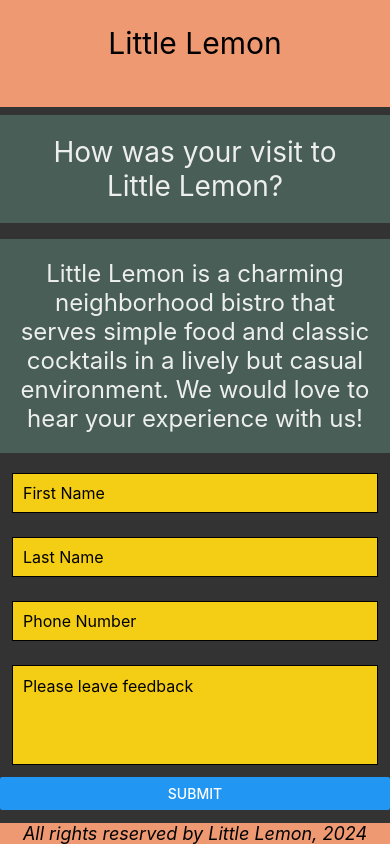
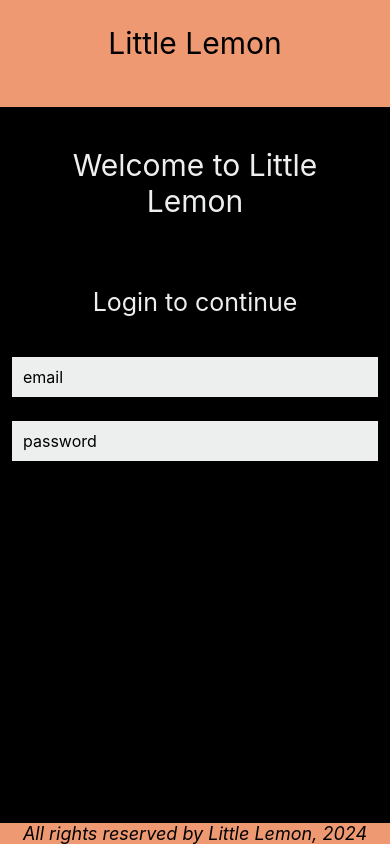
Before and after one commit to JanssensStijn/LittleLemon, a React Native app: screen / in a window 390 px wide. Built offline with nearby package versions, Linux system fonts and the light colour scheme.

Commit message:
login screen

```diff
--- a/App.tsx
+++ b/App.tsx
@@ -4,6 +4,7 @@
 import { WelcomeScreen } from './components/WelcomeScreen';
 import { MenuItems } from './components/MenuItems';
 import { FeedbackForm } from './components/FeedbackForm';
+import { LoginScreen } from './components/LoginScreen';
 
 export default function App() {
   return (
@@ -13,7 +14,8 @@
         <LittleLemonHeader />
         {/*<WelcomeScreen />*/}
         {/*<MenuItems />*/}
-        <FeedbackForm/>
+        {/*<FeedbackForm/>*/}
+        <LoginScreen />
       </View>
       <View>
         <LittleLemonFooter />
--- /dev/null
+++ b/components/LoginScreen.tsx
@@ -0,0 +1,64 @@
+import { useState } from "react";
+import { StyleSheet, Text, TextInput, View } from "react-native";
+
+export const LoginScreen = () => {
+    const [email, setEmail] = useState('');
+    const [password, setPassword] = useState('');
+    return (
+    <>
+        <View style={loginStyles.container}>
+            <Text
+                style={loginStyles.headerText}>
+                Welcome to Little Lemon
+            </Text>
+            <Text
+                style={loginStyles.subText}>
+                Login to continue
+            </Text>
+            <TextInput
+                style={loginStyles.input}
+                placeholder="email"
+                onChangeText={setEmail}
+                value={email}
+                keyboardType="email-address"
+            />
+            <TextInput
+                style={loginStyles.input}
+                placeholder="password"
+                onChangeText={setPassword}
+                value={password}
+                secureTextEntry={true}
+            />
+        </View>
+    </>
+    );
+}
+
+const loginStyles = StyleSheet.create({
+    container: {
+        flex: 1,
+        backgroundColor: 'black',
+    },
+    headerText: {
+        fontSize: 30,
+        padding: 40,
+        color: '#EDEFEE',
+        textAlign: 'center'
+    },
+    subText: {
+        fontSize: 25,
+        padding: 20,
+        marginVertical: 8,
+        color: '#EDEFEE',
+        textAlign: 'center'
+    },
+    input: {
+        height: 40,
+        margin: 12,
+        borderWidth: 1,
+        padding: 10,
+        fontSize: 16,
+        borderColor: '#EDEFEE',
+        backgroundColor: '#EDEFEE',
+    }
+});
```
